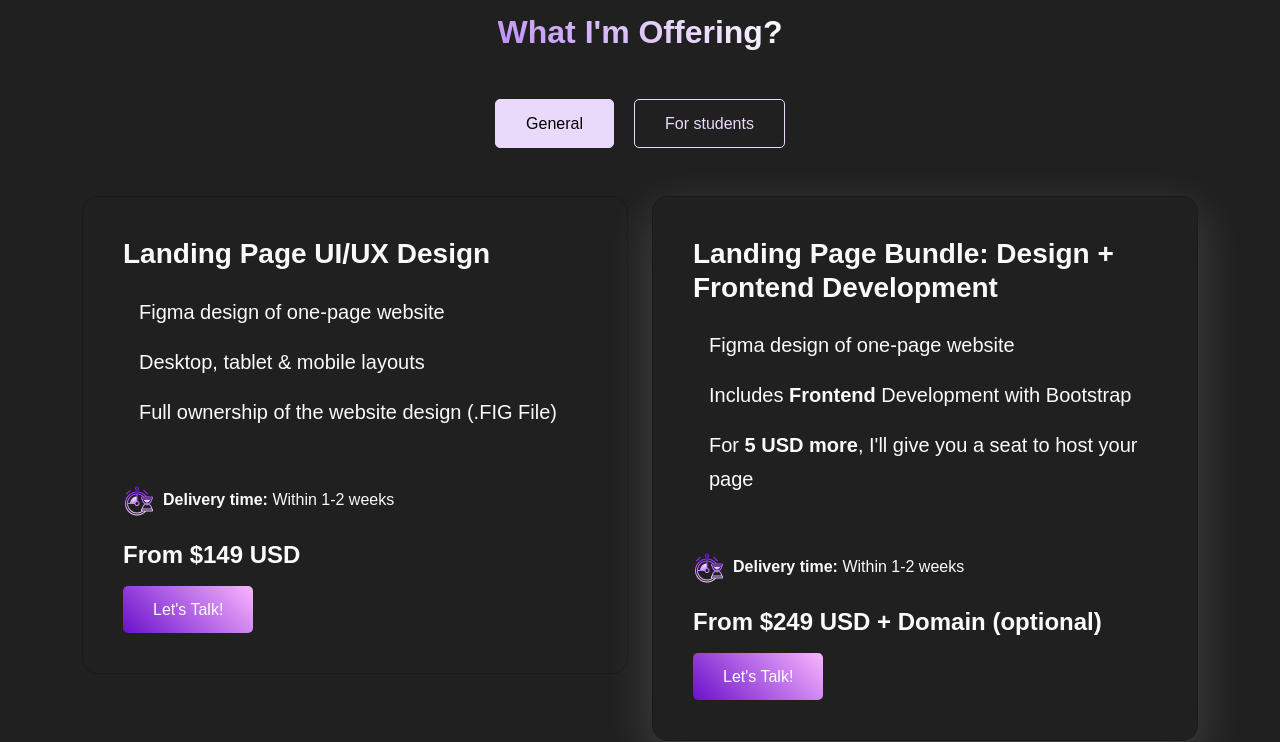
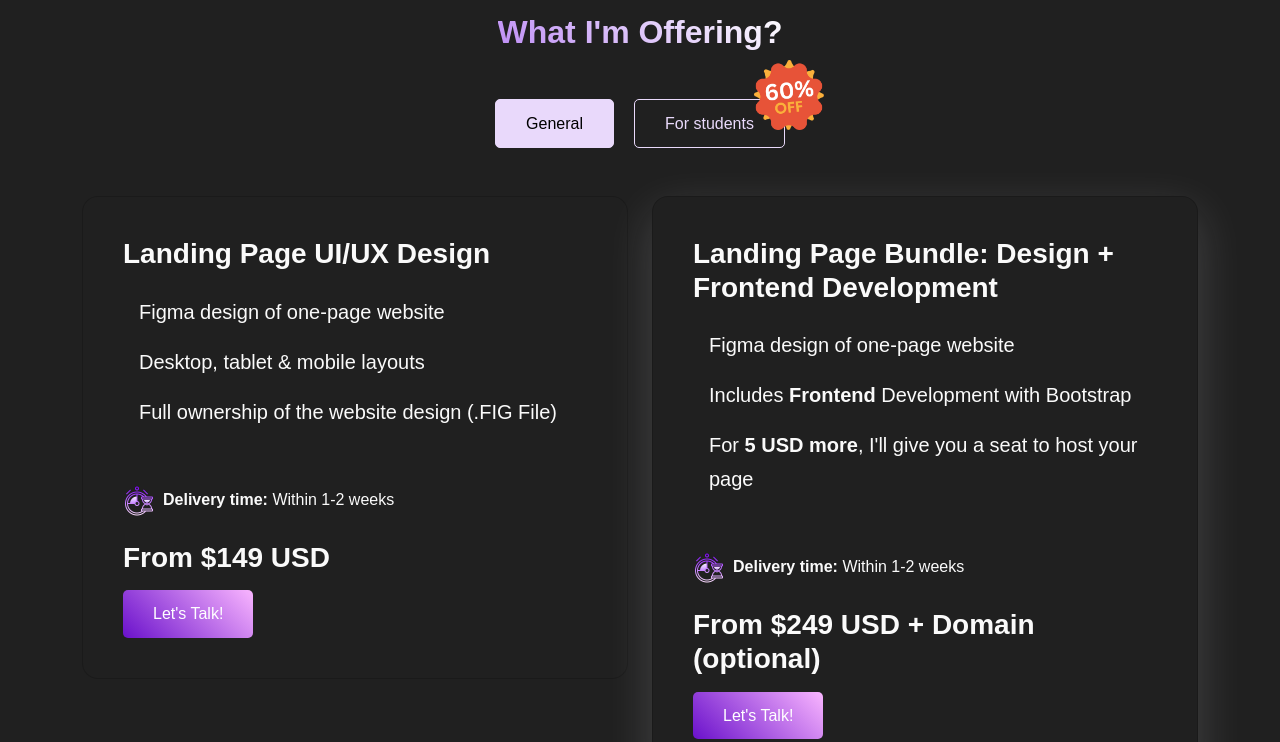
Before and after one commit to UX-Ramirez/UX-Ramirez-Website, a website: page index.html in a window 1280 px wide. Shown: the part 2321-3063 px from the top of the page. Drawn offline with Linux system fonts and the light colour scheme; some packages are replaced by stand-ins of ours; a script that the page names is missing.

Commit message:
Minimal updates.

```diff
--- a/index.html
+++ b/index.html
@@ -286,7 +286,7 @@
               </li>
 
               <li class="nav-item" role="presentation">
-                <button class="btn btn-outline-primary-50" id="students-tab" data-bs-toggle="tab" data-bs-target="#students-tab-pane" type="button" role="tab" aria-controls="students-tab-pane" aria-selected="false">For students</button>
+                <button class="btn btn-outline-primary-50" id="students-tab" data-bs-toggle="tab" data-bs-target="#students-tab-pane" type="button" role="tab" aria-controls="students-tab-pane" aria-selected="false">For students <img src="images/decorations/offer.png" class="offer position-absolute"></button>
               </li>
             </ul>
 
@@ -309,7 +309,7 @@
 
                             <p><img class="serviceIcon me-2" src="images/icons/gradientClockIcon.png"><strong>Delivery time:</strong> Within 1-2 weeks</p>
 
-                            <h4 class="fw-bold mt-4">From $149 USD</h4>
+                            <h3 class="fw-bold mt-4">From $149 USD</h3>
                             <a href="#contact" class="btn btn-primary text-white">Let's Talk!</a>
                           </div>
                         </div>
@@ -330,7 +330,7 @@
 
                           <p><img class="serviceIcon me-2" src="images/icons/gradientClockIcon.png"><strong>Delivery time:</strong> Within 1-2 weeks</p>
 
-                          <h4 class="fw-bold mt-4">From $249 USD + Domain (optional)</h4>
+                          <h3 class="fw-bold mt-4">From $249 USD + Domain (optional)</h3>
                           <a href="#contact" class="btn btn-primary text-white">Let's Talk!</a>
                         </div>
                       </div>
@@ -352,7 +352,7 @@
 
                           <p><img class="serviceIcon me-2" src="images/icons/gradientClockIcon.png"><strong>Delivery time:</strong> Within 3 weeks - 1 month</p>
 
-                          <h4 class="fw-bold mt-4">From $199 USD</h4>
+                          <h3 class="fw-bold mt-4">From $199 USD</h3>
                           <a href="#contact" class="btn btn-primary text-white">Let's Talk!</a>
                         </div>
                       </div>
@@ -374,7 +374,7 @@
 
                           <p><img class="serviceIcon me-2" src="images/icons/gradientClockIcon.png"><strong>Delivery time:</strong> Within 1 month</p>
 
-                          <h4 class="fw-bold mt-4">From $299 USD + Domain (optional)</h4>
+                          <h3 class="fw-bold mt-4">From $299 USD + Domain (optional)</h3>
                           <a href="#contact" class="btn btn-primary text-white">Let's Talk!</a>
                         </div>
                       </div>
@@ -677,7 +677,7 @@
         </div>
 
         <div class="row pt-5">
-          <p class="text-center"> &copy; Copyright 2024 Abril Ramirez</p>
+          <p class="text-center"> &copy; Copyright 2025 Abril Ramirez</p>
         </div>
 
         </div>
--- a/scss/styles.scss
+++ b/scss/styles.scss
@@ -336,6 +336,11 @@
     color: #c9c9c9;
 }
 
+.services .offer {
+    width: 70px;
+    top: -15px;
+}
+
 .services .btnIcon {
     width: 24px;
 }
```
Also changed, not shown: css/styles.css, images/decorations/offer.png (added).
